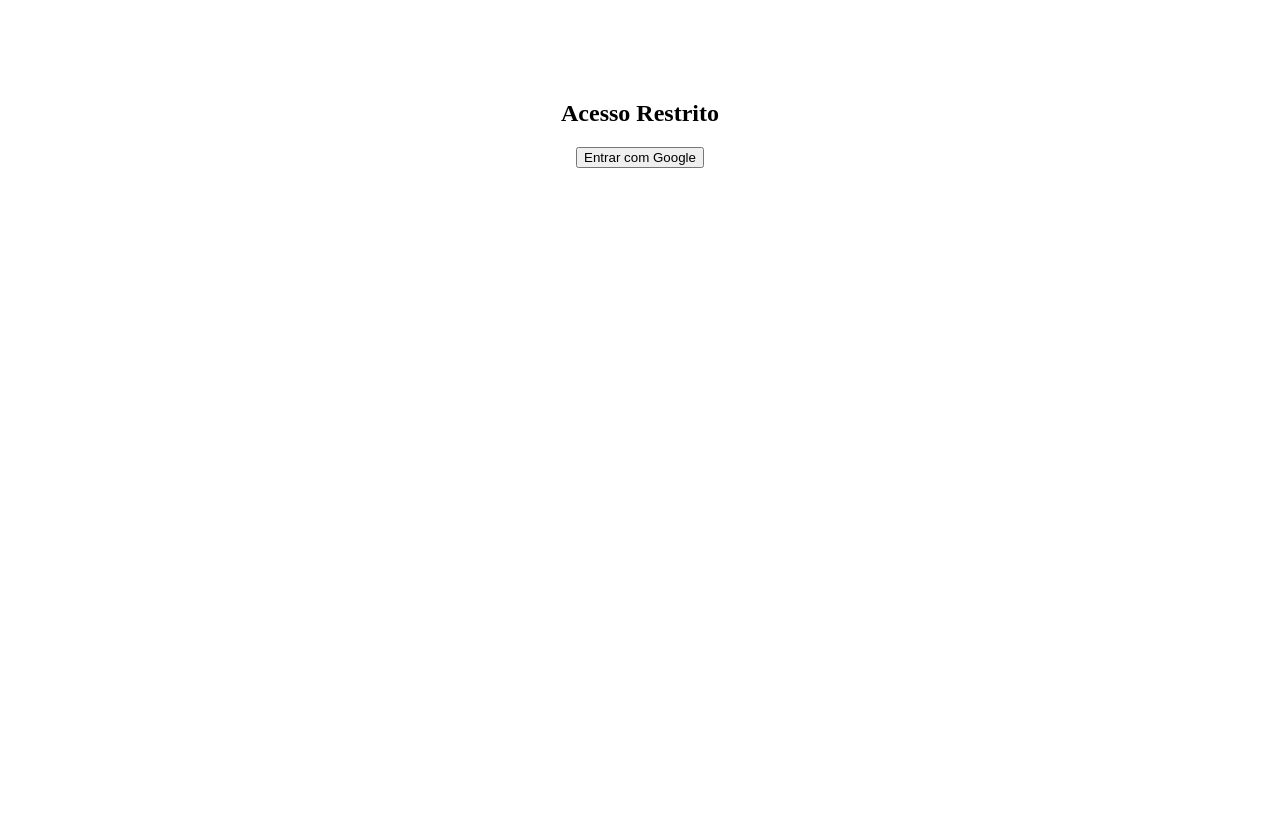
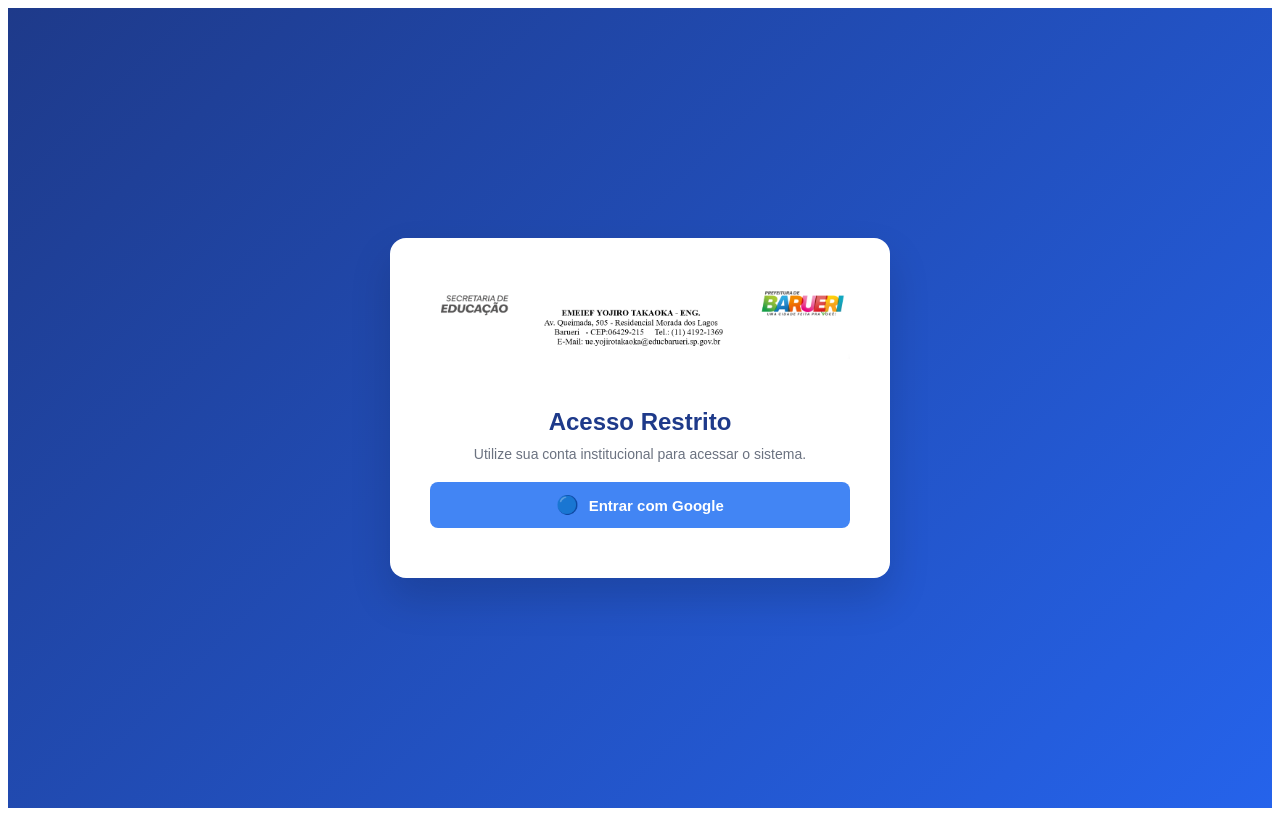
Before and after one commit to sharlaynejardini/front-conteudo-takaoka, a React (Vite) app: page /login in a window 1280 px wide. Built offline with nearby package versions, Linux system fonts and the light colour scheme.

Commit message:
alteração tela de login

```diff
--- a/src/Login.jsx
+++ b/src/Login.jsx
@@ -1,4 +1,5 @@
 import { supabase } from "./supabaseClient";
+import logoTakaoka from "./assets/logo_takaoka.png";
 
 function Login() {
 
@@ -15,15 +16,74 @@ function Login() {
         }
       }
     });
+  };
 
+  const pageStyle = {
+    minHeight: "100vh",
+    background: "linear-gradient(135deg, #1e3a8a, #2563eb)",
+    display: "flex",
+    justifyContent: "center",
+    alignItems: "center",
+    fontFamily: "Arial, sans-serif"
+  };
+
+  const cardStyle = {
+    backgroundColor: "white",
+    padding: "50px 40px",
+    borderRadius: "16px",
+    boxShadow: "0 20px 40px rgba(0,0,0,0.15)",
+    width: "100%",
+    maxWidth: "420px",
+    textAlign: "center"
+  };
+
+  const buttonStyle = {
+    width: "100%",
+    padding: "12px",
+    marginTop: "20px",
+    borderRadius: "8px",
+    border: "none",
+    backgroundColor: "#4285F4",
+    color: "white",
+    fontSize: "15px",
+    fontWeight: "600",
+    cursor: "pointer",
+    display: "flex",
+    justifyContent: "center",
+    alignItems: "center",
+    gap: "10px"
+  };
+
+  const subtitleStyle = {
+    color: "#6b7280",
+    fontSize: "14px",
+    marginTop: "10px"
   };
 
   return (
-    <div style={{ textAlign: "center", marginTop: "100px" }}>
-      <h2>Acesso Restrito</h2>
-      <button onClick={loginGoogle}>
-        Entrar com Google
-      </button>
+    <div style={pageStyle}>
+      <div style={cardStyle}>
+
+        <img
+          src={logoTakaoka}
+          alt="Logo"
+          style={{ width: "100%", marginBottom: "25px" }}
+        />
+
+        <h2 style={{ marginBottom: "10px", color: "#1e3a8a" }}>
+          Acesso Restrito
+        </h2>
+
+        <p style={subtitleStyle}>
+          Utilize sua conta institucional para acessar o sistema.
+        </p>
+
+        <button onClick={loginGoogle} style={buttonStyle}>
+          <span style={{ fontSize: "18px" }}>🔵</span>
+          Entrar com Google
+        </button>
+
+      </div>
     </div>
   );
 }
```
